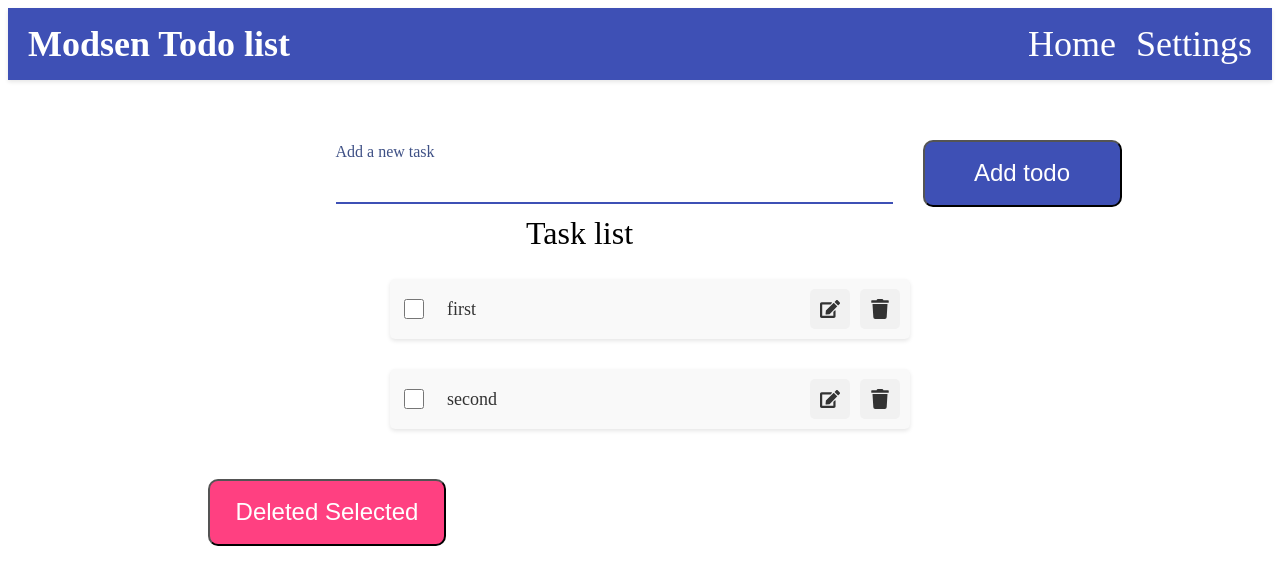
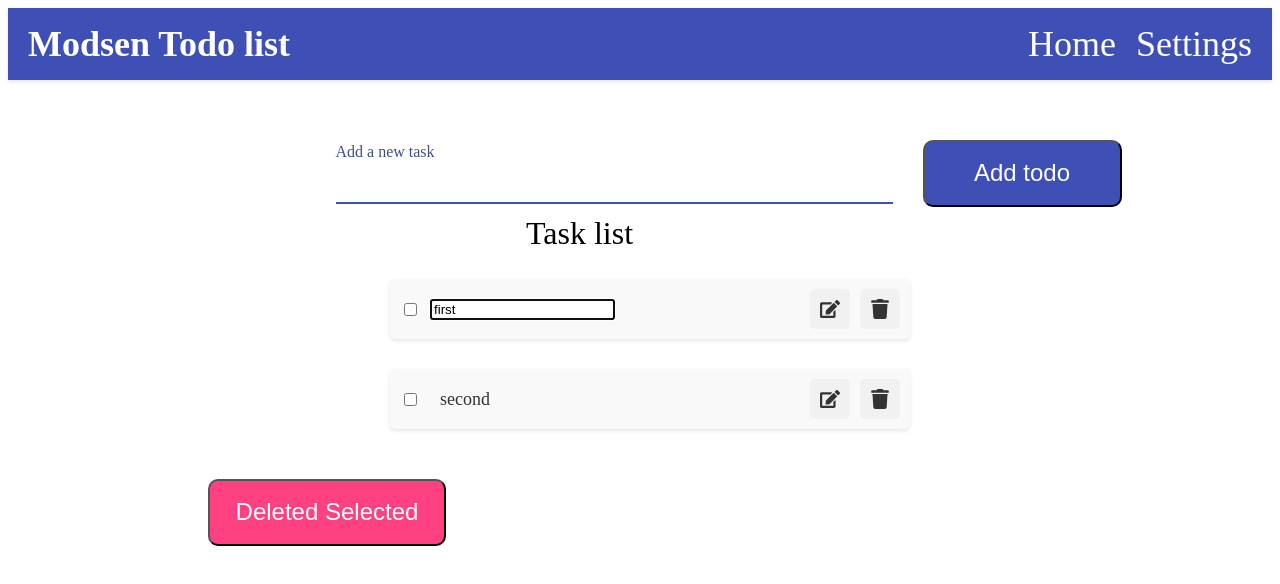
Before and after one commit to Milana46/TodoListTz, a React (Create React App) app: page / in a window 1280 px wide. Both pictures are taken after a click on the element 830 px from the left and 309 px from the top of the page. Shown: the top 584 px of the page. Built offline with nearby package versions, Linux system fonts and the light colour scheme.

Commit message:
feat: add change task fanction

```diff
--- a/src/components/TaskList/index.tsx
+++ b/src/components/TaskList/index.tsx
@@ -1,30 +1,50 @@
-import React, { FC } from "react";
+import React, { FC, useState } from "react";
 import { FaEdit, FaTrash } from "react-icons/fa";
-import { TaskListContainer, TaskItem, TaskText, TaskActions, Checkbox, ButtonContainer, ButtonIcon } from "./style";
+import { TaskListContainer, TaskItem, TaskActions, TaskText, ButtonContainer, ButtonIcon } from "./style";
 
-
-interface TaskListProps{
-  name:string,
-  onRemove:()=>void,
+interface TaskListProps {
+  name: string;
+  onRemove: (name: string) => void;
+  onChange: (oldName: string, newName: string) => void;
 }
 
-export const TaskList:FC<TaskListProps>=({name, onRemove})=>{
+export const TaskList: FC<TaskListProps> = ({ name, onRemove, onChange }) => {
+  const [isEdit, setEdit] = useState(false);
+  const [newName, setNewName] = useState(name);
+
+  function saveName() {
+    if (newName.trim() !== "" && newName !== name) {
+      onChange(name, newName);
+    }
+    setEdit(false);
+  }
+
   return (
     <TaskListContainer>
       <TaskItem>
         <TaskActions>
-          <Checkbox type="checkbox" />
-          <TaskText completed={false}>{name? name:"none"}</TaskText>
+          <input type="checkbox" />
+          {isEdit ? (
+            <input
+              type="text"
+              value={newName}
+              onChange={(e) => setNewName(e.target.value)}
+              onBlur={saveName}
+              autoFocus
+            />
+          ) : (
+            <TaskText completed={false}>{name}</TaskText>
+          )}
         </TaskActions>
         <ButtonContainer>
-          <ButtonIcon>
+          <ButtonIcon onClick={() => setEdit(true)}>
             <FaEdit />
           </ButtonIcon>
-          <ButtonIcon>
-            <FaTrash onClick={onRemove}/>
+          <ButtonIcon onClick={() => onRemove(name)}>
+            <FaTrash />
           </ButtonIcon>
         </ButtonContainer>
       </TaskItem>
     </TaskListContainer>
   );
-}
+};
--- a/src/pages/Home.tsx
+++ b/src/pages/Home.tsx
@@ -1,25 +1,31 @@
 import React, { FC, useState } from "react";
-import {InputField} from "../components/InputField";
-import {Container} from "../styles/container";
+import { InputField } from "../components/InputField";
+import { Container } from "../styles/container";
 import { TaskListTitle } from "../components/TaskList/style";
-import {TaskList} from "../components/TaskList";
-import {TaskListWrapper} from "../components/TaskList/style";
+import { TaskList } from "../components/TaskList";
+import { TaskListWrapper } from "../components/TaskList/style";
 import { Button } from "../components/Button";
 import { ArrayListTask } from "../constants";
 
 export const Home: FC = () => {
-  const [inputValue, setInputValue] = useState<string>(""); //состояния поля ввода
-  const [todoList, setTodoList] = useState<string[]>(ArrayListTask);  //состояния списка
+  const [inputValue, setInputValue] = useState<string>(""); // Состояние поля ввода
+  const [todoList, setTodoList] = useState<string[]>(ArrayListTask); // Состояние списка
 
   function addTodo() {
-    if (inputValue !== "") {
+    if (inputValue.trim() !== "") {
       setTodoList(prevList => [...prevList, inputValue]);
       setInputValue("");
     }
   }
 
-  function removeTask(removeIndex:number){
-    setTodoList(prevList=>prevList.filter((_,index)=>index!==removeIndex));
+  function removeTask(removeIndex: number) {
+    setTodoList(prevList => prevList.filter((_, index) => index !== removeIndex));
+  }
+
+  function changeTask(oldName: string, newName: string) {
+    setTodoList(prevList =>
+      prevList.map(task => (task === oldName ? newName : task))
+    );
   }
 
   return (
@@ -31,7 +37,12 @@ export const Home: FC = () => {
       <TaskListTitle>Task list</TaskListTitle>
       <TaskListWrapper>
         {todoList.map((data, index) => (
-          <TaskList key={index} name={data} onRemove={()=>removeTask(index)}/>
+          <TaskList
+            key={index}
+            name={data}
+            onRemove={() => removeTask(index)}
+            onChange={changeTask}
+          />
         ))}
       </TaskListWrapper>
       <Button content="Deleted Selected" variant="delete" />
```
